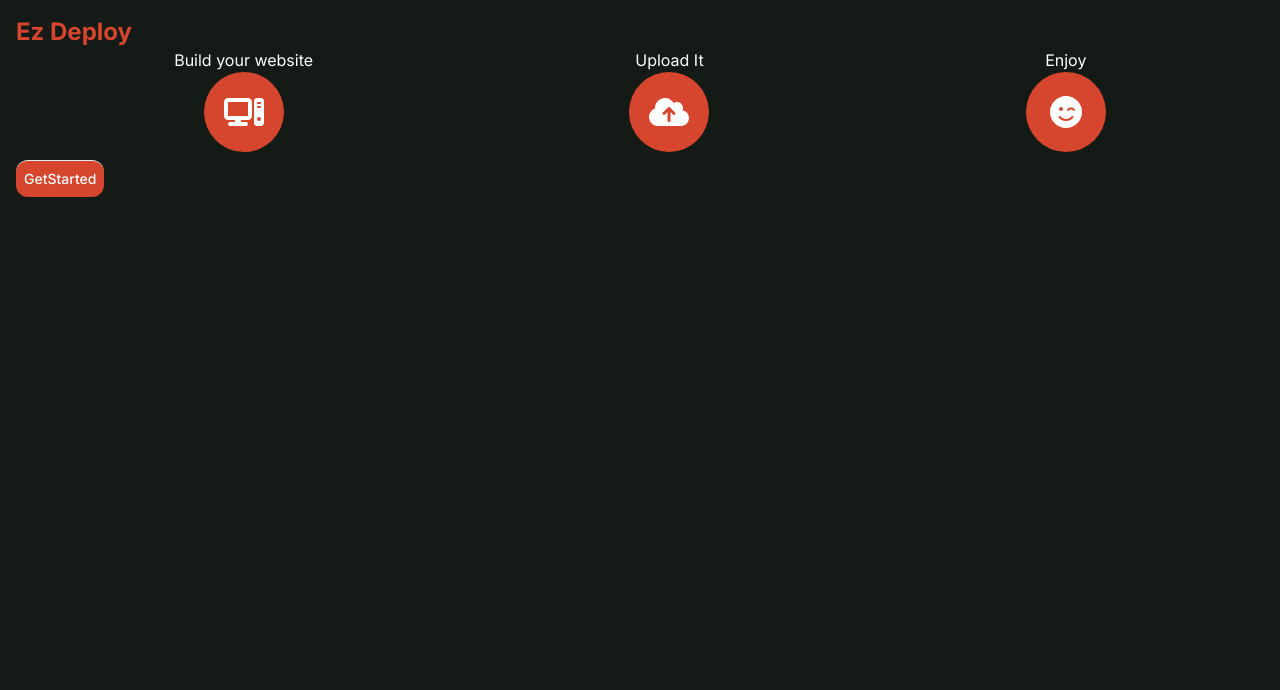
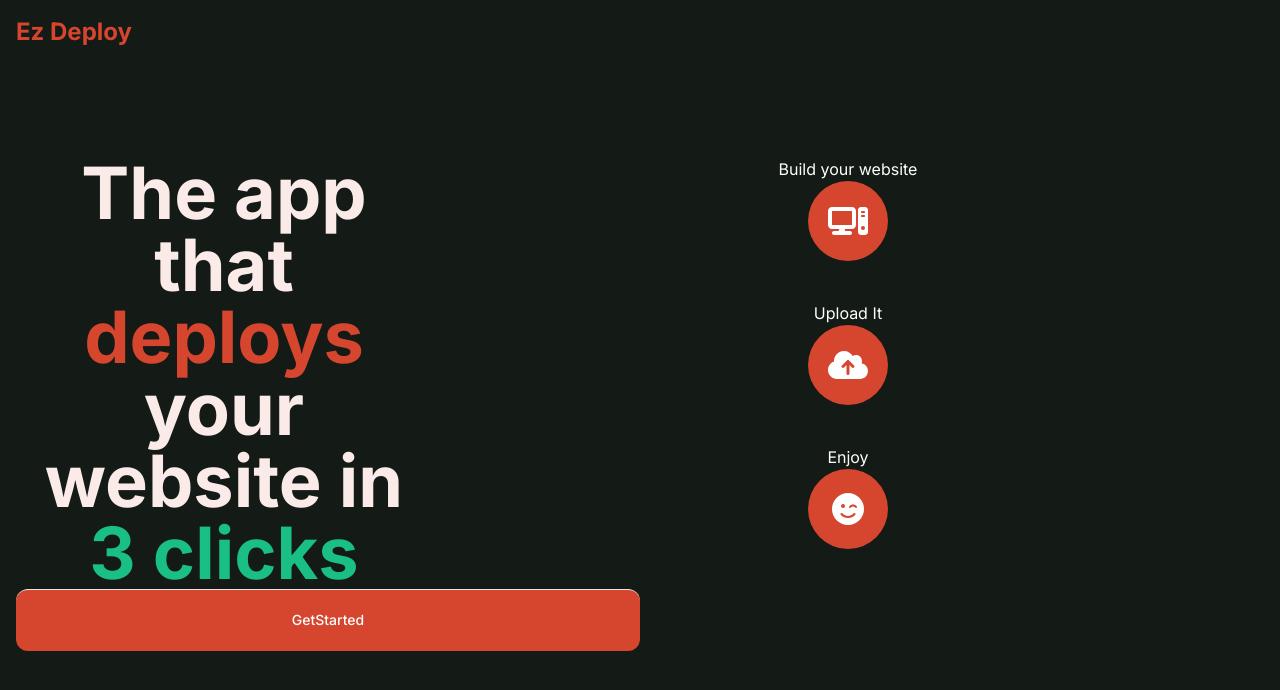
Before and after one commit to Janxa/ezDeploy, a React (Vite) app in the folder frontend/: page / in a window 1280 px wide. Shown: the top 690 px of the page. Built offline with nearby package versions, Linux system fonts and the light colour scheme.

Commit message:
Adding styles

```diff
--- a/frontend/src/components/Landing.jsx
+++ b/frontend/src/components/Landing.jsx
@@ -10,29 +10,37 @@ import Button from "./Common/Button";
 
 function Landing() {
 	return (
-		<div className="p-4">
-			<h1 className="text-chili-500 text-2xl font-bold">Ez Deploy</h1>
-			<div className="flex w-full justify-around">
-				<div className="flex flex-col justify-center items-center">
+		<div className="p-4 h-screen grid grid-cols-2 grid-rows-6 gap-y-20">
+			<h1 className="text-chili-500 text-2xl font-bold col-span-2 ">
+				Ez Deploy
+			</h1>
+			<div className=" col-span-2  row-span-3  grid row-start-2 grid-cols-3">
+				<h2 className="text-chili-100 text-7xl items-center flex justify-center text-center flex-col  font-bold">
+					The app that <b className="text-chili-500">deploys</b> your website in{" "}
+					<b className="text-jade-500">3 clicks</b>
+				</h2>
+				<div className="col-span-2 grid grid-cols-3 ">
+					<div className=" col-start-2 flex flex-col items-center ">
 						<p>Build your website</p>
 						<div className="bg-chili-500 rounded-full h-20 w-20  p-4 flex items-center cursor-pointer justify-center">
 							<FontAwesomeIcon icon={faComputer} className="fa-2xl" />
 						</div>
 					</div>
-				<div className="flex flex-col justify-center items-center">
+					<div className=" col-start-2 flex flex-col items-center ">
 						<p>Upload It</p>
 						<div className="bg-chili-500 rounded-full h-20 w-20 p-4 flex items-center  cursor-pointer justify-center">
 							<FontAwesomeIcon icon={faCloudArrowUp} className="fa-2xl " />
 						</div>
 					</div>
-				<div className="flex flex-col justify-center items-center">
+					<div className=" col-start-2 flex flex-col items-center ">
 						<p>Enjoy</p>
 						<div className="bg-chili-500 rounded-full h-20 w-20 p-4 flex items-center  cursor-pointer justify-center">
 							<FontAwesomeIcon icon={faFaceSmileWink} className="fa-2xl " />
 						</div>
 					</div>
 				</div>
-			<Button title="GetStarted" />
+			</div>
+			<Button title="GetStarted" extraStyle="row-start-5 h-full text-3xl" />
 		</div>
 	);
 }
```
Lines whose indentation alone changed are shown as unchanged.
